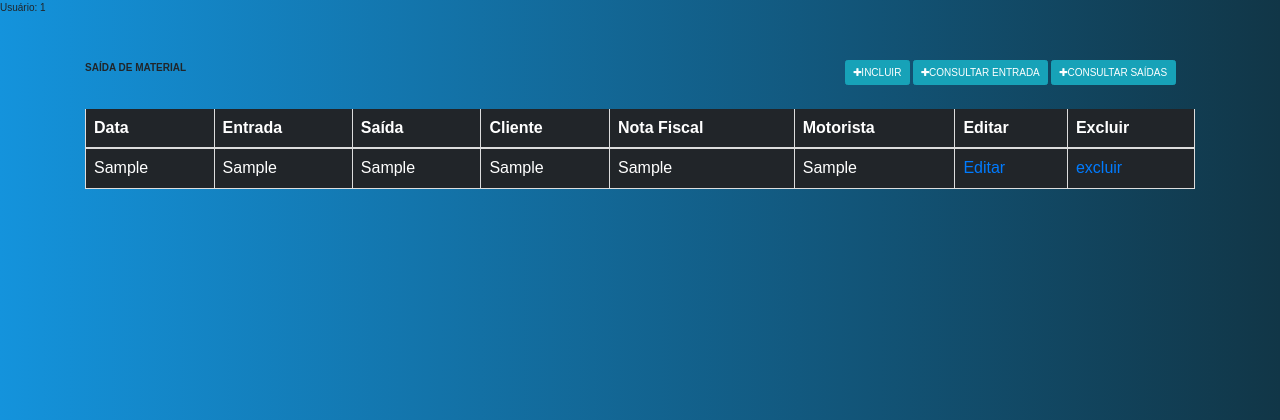
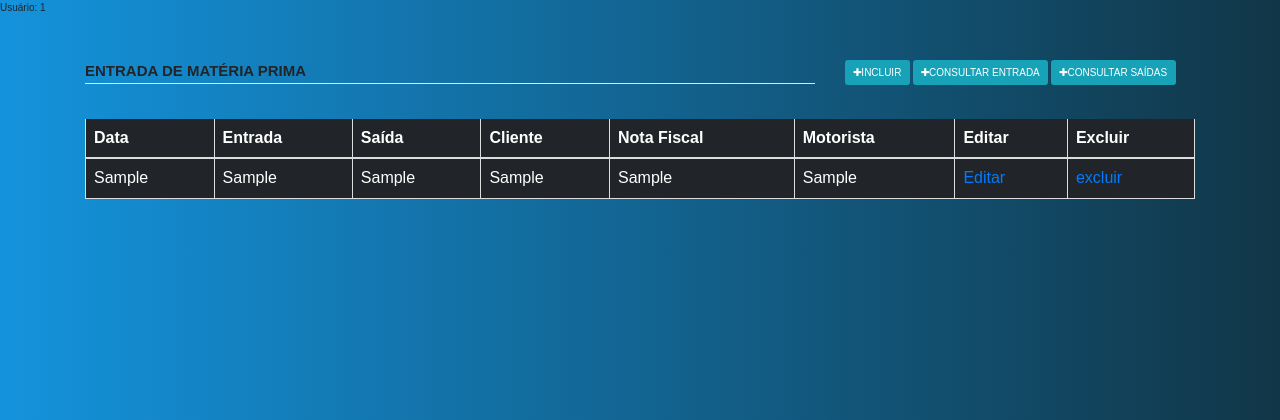
Before and after one commit to TaisGuissi/ENTRADA_SAIDA_DE_MATERIAL, a PHP site: page /listar_saida.php in a window 1280 px wide. Shown: the top 420 px of the page. Run offline with PHP 8.4, Linux system fonts and the light colour scheme; the visitor is signed in with stand-in values (Sample User, id 1); tables that the repository leaves empty or names only in its code hold one stand-in row (values such as "Sample post").

Commit message:
Atualizando CSS

```diff
--- a/database.php
+++ b/database.php
@@ -31,7 +31,7 @@ desc_prod
 unidade_prod
 qtd_prod
 nf_prod
-motorista
+motorista ----- no
 
 TABELA ENTRADA MP:   ads_taisgs_saida_mp
 
--- a/listar_saida.php
+++ b/listar_saida.php
@@ -36,9 +36,6 @@ include "loguei.php";
 <link rel="stylesheet" href="css/logado.css">
 
 
-
-
-
 <link rel="" href="js/bootstrap.bundle.js">
 <link rel="" href="js/bootstrap.bundle.js.map">
 <link rel="" href="js/bootstrap.bundle.min.js">
@@ -49,10 +46,6 @@ include "loguei.php";
 <link rel="" href="js/bootstrap.min.js.map">
 
 </head>
-
-
-
-
 
 <?php
 include "database.php";
@@ -71,13 +64,15 @@ $resultado = mysqli_query($conexao, $sql );
 </div>
 -->
 
-
 <div class="container">
         <div class="table-wrapper">
             <div class="table-title">
                 <div class="row">
-                    <div class="col-sm-8"><b>SAÍDA DE MATERIAL</b></div>
+                <div class="col-sm-8">
+                    <LEgend><b>ENTRADA DE MATÉRIA PRIMA</b></LEgend></div>
+
                     <div class="col-sm-4">
+
                     <a href="formentrada.php">  <button type="button" class="btn btn-info add-new"><i class="fa fa-plus"></i>INCLUIR</button></a>
                     <a href="listar_entrada.php">  <button type="button" class="btn btn-info add-new"><i class="fa fa-plus"></i>CONSULTAR ENTRADA</button></a>
                     <a href="listar_saida.php">  <button type="button" class="btn btn-info add-new"><i class="fa fa-plus"></i>CONSULTAR SAÍDAS</button></a>
@@ -87,8 +82,6 @@ $resultado = mysqli_query($conexao, $sql );
             </div>
 
             <table class="table table-bordered table-dark">
-
-
 
 <thead>
     <tr>
@@ -104,7 +97,7 @@ $resultado = mysqli_query($conexao, $sql );
 </thead>
 
     <tbody>
-    <a href="formsaida.php" class="add" title="Add" data-toggle="tooltip"><i class="material-icons">&#xE03B;</i></a>
+    <br><br>
 
 
     <?php while($dados = mysqli_fetch_array($resultado)) {?>
--- a/loguei.php
+++ b/loguei.php
@@ -1,4 +1,3 @@
-
 
 <?php
 
@@ -15,4 +14,5 @@ $logado = $_SESSION['email_adm'];
 
 echo"Usuário: $logado";
 
+
 ?>
--- a/sair.php
+++ b/sair.php
@@ -7,6 +7,4 @@ unset($_SESSION['senha_adm']);
 
 header('location: login.php' );
 
-
-
 ?>
```
Also changed, not shown: listar_entrada.php (+4 -5 lines).
